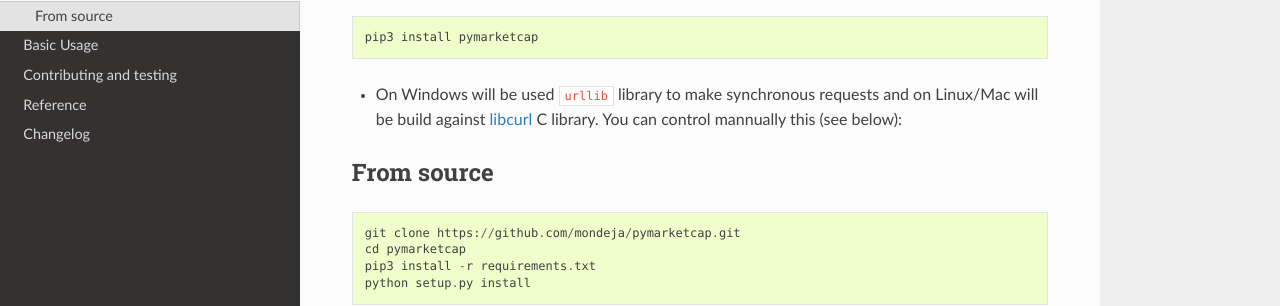
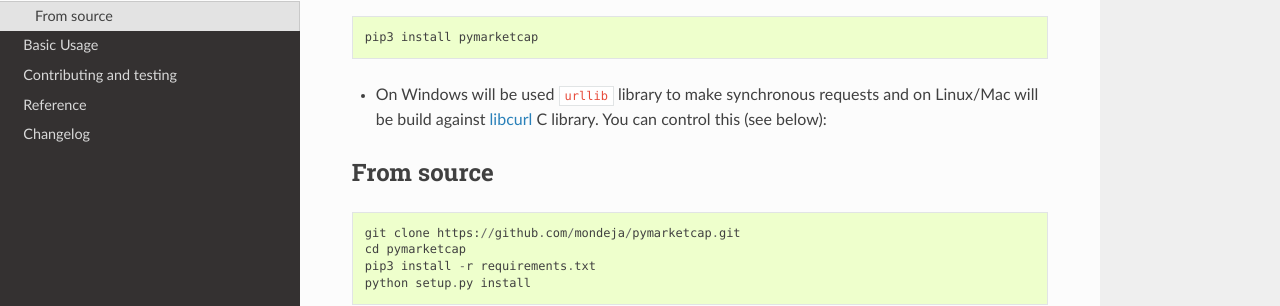
Before and after one commit to mondeja/pymarketcap, a Sphinx documentation site: the page built from doc/install.rst, in a window 1280 px wide. Shown: the part 193-499 px from the top of the page. Built offline with Sphinx 7.4.7 and the Read the Docs theme 2.0.0, drawn with Linux system fonts in a browser that asks for light colours.

```diff
--- a/README.rst
+++ b/README.rst
@@ -24,7 +24,7 @@
 
 pip3 install pymarketcap
 
-- On Windows will be used ``urllib`` library to make synchronous requests and on Linux/Mac will be build against `libcurl <https://curl.haxx.se/docs/install.html>`__ C library. You can control mannually this (see below):
+- On Windows will be used ``urllib`` library to make synchronous requests and on Linux/Mac will be build against `libcurl <https://curl.haxx.se/docs/install.html>`__ C library. You can control this (see below):
 
 
 From source
--- a/doc/contributing.rst
+++ b/doc/contributing.rst
@@ -20,7 +20,7 @@
     + Run ``every_historical()`` async scraper method's consistence: ``pytest tests/test_async_core/test_scraper/test_every_historical.py``
 
 
-Also, if your system is Unix, you can use ``make`` for run tests, install, precompile/restore source code, build and clean the whole directory (see `Makefile <https://github.com/mondeja/pymarketcap/blob/master/Makefile>`__).
+Also, if your system is Unix, you can use ``make`` for run tests, install, precompile/restore source code, build and clean the whole directory (see `Makefile <https://github.com/mondeja/pymarketcap/blob/master/Makefile>`__):
 
 --------------
 
--- a/doc/install.rst
+++ b/doc/install.rst
@@ -7,7 +7,7 @@
 
     pip3 install pymarketcap
 
-- On Windows will be used ``urllib`` library to make synchronous requests and on Linux/Mac will be build against `libcurl <https://curl.haxx.se/docs/install.html>`__ C library. You can control mannually this (see below):
+- On Windows will be used ``urllib`` library to make synchronous requests and on Linux/Mac will be build against `libcurl <https://curl.haxx.se/docs/install.html>`__ C library. You can control this (see below):
 
 
 From source
```
Also changed, not shown: requirements.txt (line endings or trailing spaces), 2 other files.
